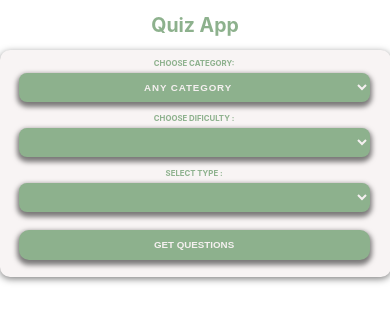
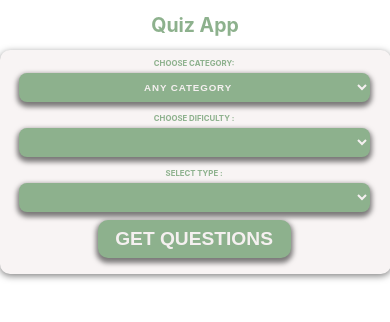
Before and after one commit to ShmagiGavashelashvili/Quiz-App-With-React.js, a React (Create React App) app: page / in a window 390 px wide. Shown: the top 322 px of the page. Built offline with nearby package versions, Linux system fonts and the light colour scheme.

Commit message:
style for iphones

```diff
--- a/src/Components/form.js
+++ b/src/Components/form.js
@@ -65,7 +65,7 @@ function Form (props) {
 
                         {/* <option value='boolean'>True / false</option> */}
                     </select>
-                    <button className='form-btn'>Get Questions</button>
+                    <button className='iphone'>Get Questions</button>
                 </form>
      )
  }
--- a/src/styles/form.style.css
+++ b/src/styles/form.style.css
@@ -42,11 +42,12 @@
     color: rgb(245, 240, 240);
     font-weight: 700;
     font-size: 1vw;
-    width: 50%;
     text-transform: uppercase;
     transform: translateY(-1px);
     transition: all .4s;
 }
+
+
 
 .form-btn:hover {
     box-shadow: none;
@@ -116,3 +117,22 @@
     }
 
 }
+
+.iphone {
+    background-color: #8db18d;
+    border: none;
+    outline: none;
+    border-radius: 10px;
+    box-shadow: 0 3px 5px 2px rgba(0,0,0, .5);
+    text-align: center;
+    cursor: pointer;
+    padding: 0.5rem;
+    margin-top: 1.5vw;
+    color: rgb(245, 240, 240);
+    font-weight: 700;
+    width: 55%;
+    font-size: 1.2rem;
+    text-transform: uppercase;
+    transform: translateY(-1px);
+    transition: all .4s;
+}
```
